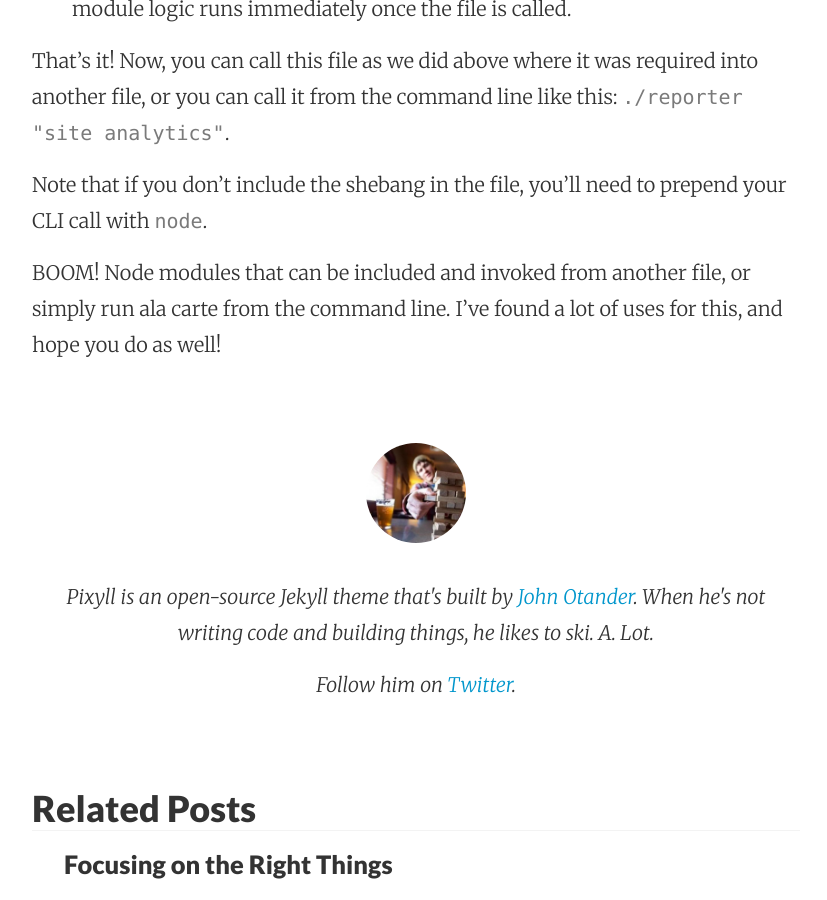
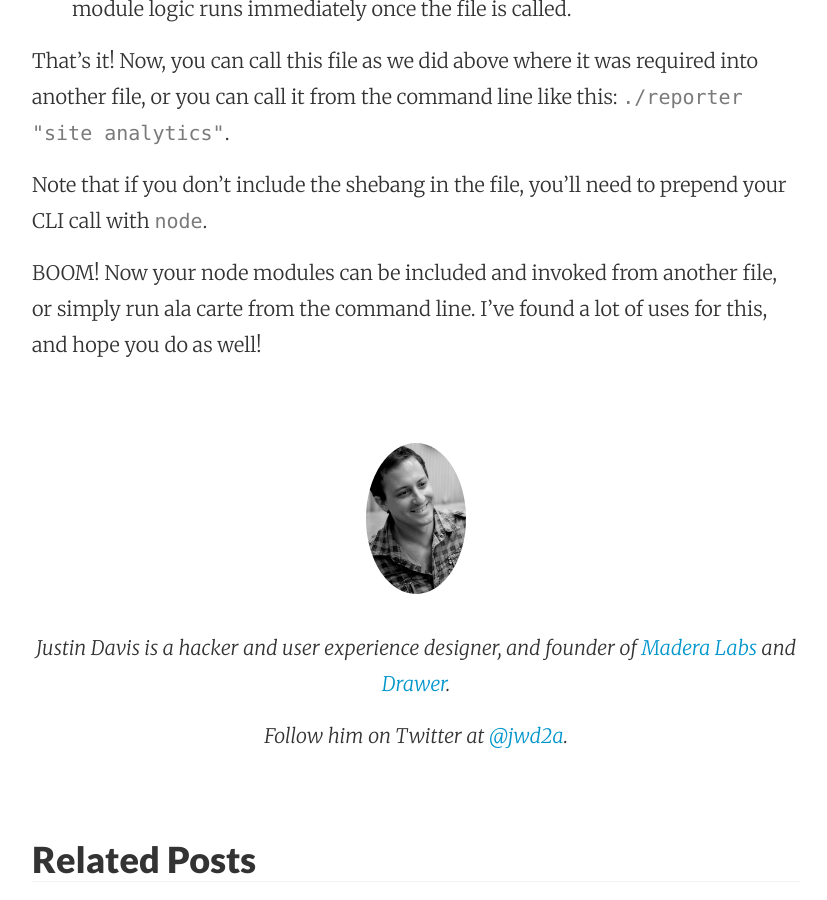
Before and after one commit to jwd2a/justindav.is, a Jekyll site: the page built from _posts/2014/2014-11-16-running-node-modules-from-the-command-line.md, in a window 1280 px wide and 900 px high, scrolled down 2239 px. Shown: the whole window, without its empty margins (224-1051 px from the left). Built offline with Jekyll 4.4.1, drawn with Linux system fonts in a browser that asks for light colours; nearby versions of some CDN libraries.

Commit message:
Fixed post footer, edits to post

```diff
--- a/_includes/post_footer.html
+++ b/_includes/post_footer.html
@@ -1,10 +1,9 @@
 <div class="py2 post-footer">
-  <img src="/images/me.jpeg" alt="John Otander" class="avatar" />
+  <img src="/images/twitter_pic.jpg" alt="Justin Davis" class="avatar" />
   <p>
-    Pixyll is an open-source Jekyll theme that's built by <a href="http://johnotander.com">John Otander</a>.
-    When he's not writing code and building things, he likes to ski. A. Lot.
+    Justin Davis is a hacker and user experience designer, and founder of <a href="http://www.maderalabs.com">Madera Labs</a> and <a href="http://www.getdrawer.com">Drawer</a>.
   </p>
   <p>
-    Follow him on <a href="https://twitter.com/4lpine">Twitter</a>.
+    Follow him on Twitter at <a href="http://www.twitter.com/jwd2a">@jwd2a</a>.
   </p>
 </div>
--- a/_posts/2014/2014-11-16-running-node-modules-from-the-command-line.md
+++ b/_posts/2014/2014-11-16-running-node-modules-from-the-command-line.md
@@ -57,4 +57,4 @@
 
 Note that if you don't include the shebang in the file, you'll need to prepend your CLI call with `node`.
 
-BOOM! Node modules that can be included and invoked from another file, or simply run ala carte from the command line. I've found a lot of uses for this, and hope you do as well!
+BOOM! Now your node modules can be included and invoked from another file, or simply run ala carte from the command line. I've found a lot of uses for this, and hope you do as well!
```
Also changed, not shown: images/me.jpeg (deleted), images/twitter_pic.jpg (added).
